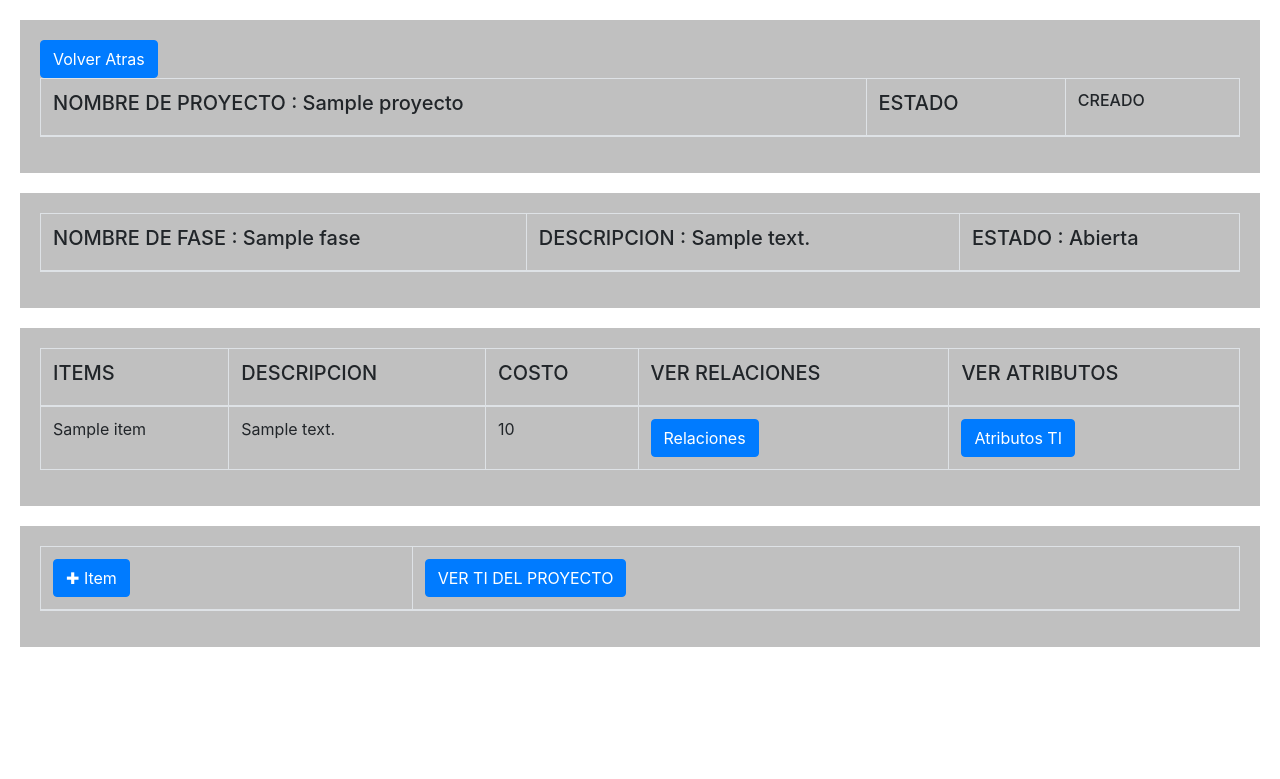
After one commit to rduarte01/GestionItem, a Django app: page /detallesFase/1 in a window 1280 px wide. The commit adds this page. Shown: the top 779 px of the page. Run offline with Django 3.2, Linux system fonts and the light colour scheme; a user stored in the database is signed in; tables that the repository leaves empty hold one stand-in row (values such as "Sample post"); some libraries are stand-ins or nearby versions.

Commit message:
Se añade template para visualizar detalles de la fase y se valida +item

```diff
--- a/GestionItem/settings.py
+++ b/GestionItem/settings.py
@@ -96,7 +96,7 @@ DATOS CAMBIADOS
 DATABASES = {
     'default': {
         'ENGINE': 'django.db.backends.postgresql',
-        'NAME': 'prueba2',
+        'NAME': 'prueba',
         'USER':'postgres',
         'PASSWORD':'root',
         'HOST':'127.0.0.1',
--- a/gestion/models.py
+++ b/gestion/models.py
@@ -236,6 +236,7 @@ class Atributo_Item(models.Model):
     """ID DEL TI CON EL CUAL SE IDENTIFICARA"""
     id_item= models.ForeignKey(Item, on_delete = models.CASCADE)
     """EL ITEM AL CUAL ESTA ASIGNADO"""
+    #tipo=models.CharField(max_length=20)
     valor=models.CharField(max_length=1000)
     """VALOR QUE SERA STRING PERO DEPENDIENDO DEL ATRIBUTO SE PODRA OBTENER EL VALOR REQUERIDO"""
 
--- a/gestion/templates/Item.html
+++ b/gestion/templates/Item.html
@@ -26,7 +26,7 @@
 
 {% block contect %}
 {% if perms.gestion.is_gerente %}
-    <a class="btn btn-primary" href="{%url 'gestion:menu'%}" role="button">Volver Atras</a>
+    <a class="btn btn-primary" href="javascript:history.back()" role="button">Volver Atras</a>
 
       <div class="jumbotron">
 
--- /dev/null
+++ b/gestion/templates/detallesFase.html
@@ -0,0 +1,91 @@
+{% load guardian_tags %}
+{% get_obj_perms request.user for proyectos as "proyecto_perms" %}
+    <title>Detalle de Fase</title>
+{% load bootstrap4 %}
+{% bootstrap_css %}
+{% bootstrap_javascript jquery='full' %}
+
+<html>
+<head>
+<style>
+.cities {
+  background-color: silver;
+  color: white;
+  margin: 20px;
+  padding: 20px;
+}
+</style>
+</head>
+<body>
+
+<div class="cities">
+<table class="table table-bordered">
+<a class="btn btn-primary" href="javascript:history.back()" role="button">Volver Atras</a>
+      <thead>
+
+    <tr>
+        <td><h5>NOMBRE DE PROYECTO : {{proyectos.nombre}}</h5></td>
+        <td><h5>ESTADO</h5></td>
+        <td><h6>{{proyectos.estado}}</h6></td>
+    </tr>
+
+    </thead>
+</table>
+</div>
+
+
+<div class="cities">
+<table class="table table-bordered">
+      <thead>
+    <tr>
+        <td><h5>NOMBRE DE FASE : {{fases.nombre}}</h5></td>
+        <td><h5>DESCRIPCION : {{fases.descripcion}}</h5></td>
+        <td><h5>ESTADO : {{fases.estado}}</h5></td>
+    </tr>
+
+    </thead>
+
+</table>
+</div>
+
+
+<div class="cities">
+<table class="table table-bordered">
+
+    <thead>
+    <tr>
+        <td><h5>ITEMS</h5></td>
+        <td><h5>DESCRIPCION</h5></td>
+        <td><h5>COSTO</h5></td>
+        <td><h5>VER RELACIONES</h5></td>
+        <td><h5>VER ATRIBUTOS</h5></td>
+
+    </tr>
+    </thead>
+    <tbody>
+        {%for items in items %}
+        <tr>
+            <td>{{items.nombre}}</td>
+            <td>{{items.descripcion}}</td>
+            <td>{{items.costo}}</td>
+           <td><a type="button" class="btn btn-primary"  href="{% url 'gestion:listar_relaciones' items.id_item %}" >Relaciones</a></td>
+           <td><a type="button" class="btn btn-primary"  href="{% url 'gestion:listar_atributos' items.ti.id_ti    items.id_item  %}" >Atributos TI</a></td>
+        </tr>
+        {%endfor%}
+<tbody>
+  </table>
+ </div>
+</body>
+</html>
+
+    <div class="cities">
+<table class="table table-bordered">
+      <thead>
+    <tr>
+            <td><a href="{% url 'gestion:crearItem' fases.id_Fase %}" class="btn btn-primary">✚ Item</a></td>
+
+            <td><a href="{% url 'gestion:listar_tipo_item' proyectos.id_proyecto %}"class="btn btn-primary">VER TI DEL PROYECTO</a></td>
+    </tr>
+    </thead>
+</table>
+</div>
--- a/gestion/urls.py
+++ b/gestion/urls.py
@@ -1,7 +1,7 @@
 from django.urls import path
 from .views import crearFase, listar_auditoria,listar_proyectos, proyectoCancelado
 from . import views
-from .views import estadoProyecto,detallesProyecto,UsersProyecto,desvinculacionProyecto,ModificarRol,VerRoles,agregarUsuarios, VerUsersEnEspera, ActualizarUser, CrearRol, crearItem,agg_listar_tipo_item,aggAtributos,relacionarItem
+from .views import estadoProyecto,detallesProyecto,UsersProyecto,desvinculacionProyecto,ModificarRol,VerRoles,agregarUsuarios, VerUsersEnEspera, ActualizarUser, CrearRol, crearItem,agg_listar_tipo_item,aggAtributos,relacionarItem,detallesFase,listar_relaciones,listar_atributos
 
 
 
@@ -42,5 +42,8 @@ urlpatterns = [
     path('crearItem/<int:Faseid>', views.crearItem, name="crearItem"),
     path('aggAtributos/<int:idTI>', views.aggAtributos, name="aggAtributos"),
     path('relacionarItem/<int:id_proyecto><int:id_item>', views.relacionarItem, name="relacionarItem"),
+    path('detallesFase/<int:idFase>', views.detallesFase, name="detallesFase"),
+    path('listar_relaciones/<int:idItem>', views.listar_relaciones, name="listar_relaciones"),
+    path('listar_atributos/<int:idAtributoTI>/<int:id_item>', views.listar_atributos, name="listar_atributos"),
 
 ]
--- a/gestion/views.py
+++ b/gestion/views.py
@@ -28,7 +28,7 @@ PROYECTOS_USUARIO=[]
 CANTIDAD=1
 """SE UTILIZA PARA GUARDAR LA CANTIDAD DE FASES DE UN PROYECTO"""
 
-
+#RUBEN
 def estadoProyecto(request,pk):
     """ RECIBE EL ID DEL PROYECTO A CAMBIAR SU ESTADO Y EL ESTADO NUEVO MEDIANTE EL POST"""
     form=FormProyectoEstados(request.POST)
@@ -82,19 +82,19 @@ def estadoProyecto(request,pk):
         'proyecto':p
     }
     return render(request, 'estadoProyecto.html',context)
-
+#RUBEN
 def registrarAuditoria(user,accion):
     """FUNCION QUE REGISTRA EN LA  TABLA AUDITORIA LO QUE SE REALIZA EN EL SISTEMA"""
     showtime = strftime("%Y-%m-%d %H:%M:%S", gmtime())
     p = Auditoria(usuario= user,fecha=showtime, accion=accion)###### FALTA ARREGLAR USER
     p.save()
-
+#RUBEN
 def CorreoMail(asunto,mensaje,correo):
     """ FUNCION QUE RECIBE UN ASUNTO, MENSAJE Y UN CORRREO ELECTRONICO AL CUAL SE LE ENVIA UN CORREO
     ELECTRONICO DE ACUERDO A UNA ACCION"""
     mail=EmailMessage(asunto,mensaje,to={correo})
     mail.send()
-
+#RUBEN
 def Contactos(request):
     """DESPLIEGA UN APARTADO EN DONDE EL USUARIO INGRESA SU DUDA O INCONVENIENTE Y SE ENVIA A LOS DESARROLLADORES
     DEL SISTEMA DE MODO A ACLARAR O SOLUCIONAR INQUIETUDES
@@ -117,8 +117,7 @@ def Contactos(request):
     registrarAuditoria(request.user,'Ingreso en el apartado contactos')
     return render(request,'Contactos.html', context)
 
-
-
+#RUBEN
 def CantProyectos(request):
     """ RETORNA LA LISTA DE ID DE LOS PROYECTOS ASOCIADOS AL USUARIO ACTUAL """
     user = request.user#### SE UTILIZA PARA QUITAR EL ID DEL USUARIO ACTUAL
@@ -145,7 +144,7 @@ def menu(request):
         registrarAuditoria(request.user ,'Inicio Menu en espera de aprobacion')
         return render(request, 'MenuEnEspera.html')
 
-
+#RUBEN
 def agregarUsuarios(request,pk,nroFase):#esta enlazado con la clase FaseForm del archivo getion/forms
     """
     RECIBE EL ID DEL PROYECTO Y MUESTRA LOS USUARIOS QUE PUEDEN SER AÑADIDOS A EL
@@ -182,7 +181,7 @@ def agregarUsuarios(request,pk,nroFase):#esta enlazado con la clase FaseForm del
 
         return render(request, 'agregarUsuarios.html', {'form': form,'list':list,'pk':pk})
 
-
+#RUBEN
 def creacionProyecto(request):
     """PLANTILLA DE FORMULARIO PARA LA CREACION DE UN PROYECTO"""
 
@@ -266,7 +265,6 @@ def getUsers(request):
     users = User.objects.all()
     return render(request,'perfil_usuarios.html',{'usuarios':users})
 
-
 #jesus
 def ver_usuarios_aprobados(request):
     '''Lista todos los usarios aprobados en el sistema '''
@@ -347,8 +345,6 @@ def tipo_item_views_create(request,id_fase):
         return render(request, 'crear_tipo_item.html', context)
 #Vistas agregadas por jesus
 
-
-
 def add_atribute(request,nombre_ti,cantidad_atributos,fase_id):
     ''' Sirve para poder crear un nuevo atributo, asociando ese atributo a un tipo de item'''
     fase=Fase.objects.get(id_Fase=fase_id)
@@ -369,7 +365,6 @@ def add_atribute(request,nombre_ti,cantidad_atributos,fase_id):
                 }
         return render(request,'crear_atributo.html',contexto)
 
-
 #jesus
 def recoger_datos_tipo_item(my_form):
     '''Sirve para recoger los datos despues de un POST en un formulario de tipo de item, retorna el
@@ -388,7 +383,6 @@ def recoge_datos_atributo(form):
     obligatoriedad = form.cleaned_data.get('es_obligatorio')
     tipo_dato_atibuto = form.cleaned_data.get('tipo_dato')
     return nombre_atributo,obligatoriedad,tipo_dato_atibuto
-
 
 def recoger_datos_usuario_settings(form):
     '''Sirve para recoger los datos despues de un POST en un formulario de UsuarioSetting, retorna tres valores
@@ -448,7 +442,7 @@ def crearFase(request,nroFase):
     'form': fase
     }
     return render(request, 'crear_fase.html', context)
-
+#RUBEN
 def listar_auditoria(request):
     """ LISTA LOS REGISTROS DE LA TABLA AUDITORIA """
     auditoria = Auditoria.objects.all()
@@ -456,8 +450,7 @@ def listar_auditoria(request):
         'auditoria':auditoria
     }
     return render(request, 'Auditoria.html', context)
-
-
+#RUBEN
 def AggUser(request,pk):#esta enlazado con la clase FaseForm del archivo getion/forms
     """
     MEDIANTE UN PROYECTO EXISTENTE, DA LA POSIBILIDAD DE AÑADIR MAS USUARIOS AL PROYECTO,
@@ -495,8 +488,7 @@ def AggUser(request,pk):#esta enlazado con la clase FaseForm del archivo getion/
                list.append(form[i].user.id)
 
         return render(request, 'AggUser.html', {'form': form,'list':list,'pk':pk})
-
-
+#RUBEN
 def UsersProyecto(request,pk):#esta enlazado con la clase FaseForm del archivo getion/forms
     """
     LISTA LOS USUARIOS DE UN PROYECTO
@@ -527,14 +519,13 @@ def UsersProyecto(request,pk):#esta enlazado con la clase FaseForm del archivo g
                list.append(form[i].id)
 
         return render(request, 'UsersProyecto.html', {'form': form,'list':list,'pk':pk,'proyecto':proyecto})
-
-
+#RUBEN
 def desvinculacionProyecto(request,pk,pk_user):
     """DESVINCULA UN USUARIO DE UN PROYECTO"""
     instanceUser = User_Proyecto.objects.filter(proyecto_id = pk, user_id = pk_user)
     instanceUser.delete()
     return redirect('gestion:UsersProyecto',pk)
-
+#RUBEN
 def listar_proyectos(request):
     """ LISTA LOS PROYECTOS DEL USUARIO"""
     registrarAuditoria(request.user, 'Lista sus proyectos existentes')
@@ -552,7 +543,7 @@ def listar_proyectos(request):
         'cant': cant####CANTIDAD DE PROYECTOS QUE POSEE
     }
     return render(request, 'verProyectos.html', context)
-
+#RUBEN
 def detallesProyecto(request,pk):
     """MUESTRA LAS OPCIONES REALIZABLES SOBRE UN PROYECTO, TAMBIEN MUESTRA LAS FASES DEL MISMO CON SUS
     OPCIONES"""
@@ -566,7 +557,49 @@ def detallesProyecto(request,pk):
         "fases":fases,
     }
     return render(request, 'detallesProyecto.html', context)
+#RUBEN
+def detallesFase(request,idFase):
+    fases = Fase.objects.get(id_Fase=idFase)
+    proyectos= Proyecto.objects.get(id_proyecto=fases.id_Proyecto.id_proyecto)
+    items=Item.objects.filter(fase=fases)
+    relaciones=Relacion.objects.all()
+    atributoTI=Atributo_Item.objects.all()
+    context={
+        "proyectos":proyectos,
+        "fases":fases,
+        "items":items,
+    }
+    return render(request, 'detallesFase.html', context)
 
+def listar_relaciones(request,idItem):
+
+    relaciones= Relacion.objects.filter(inicio_item=idItem)
+    print(relaciones)
+    item=Item.objects.all()
+
+    ### falta desvincular relacion o agregar nueva y cambiar version
+
+    context={
+        "relaciones":relaciones,
+        "item":item,
+    }
+    return render(request, 'listar_relaciones.html', context)
+
+def listar_atributos(request,idAtributoTI,id_item):
+    atributos = Atributo_Item.objects.filter(idAtributoTI=idAtributoTI,id_item=id_item)
+    TI=TipoItem.objects.get(id_ti=idAtributoTI)
+    atributo= Atributo.objects.get(ti=TI)
+    print(atributo)
+    ### falta desvincular relacion o agregar nueva y cambiar version
+
+    context = {
+        "atributos":atributos,
+        "atributo":atributo,
+    }
+    return render(request, 'listar_atributos.html', context)
+
+
+#RUBEN
 def proyectoCancelado(request):
     """METODO PARA CANCELAR UN PROYECTO"""
     x = Proyecto.objects.last()
@@ -713,7 +746,6 @@ class ActualizarUser(UpdateView):
             CorreoMail("Aprobado","Usted fue apobado en el sistema, bienvenido!!",usuario.user.email )
         return super(ActualizarUser, self).post(request, **kwargs)
 
-
 class CrearRol(CreateView):
     """Se muestra la ventana para la creacion de un nuevo rol dentro de un proyecto, en donde se
     especifican los siguientes atributos:"""
@@ -769,7 +801,6 @@ def listar_tipo_item(request,id_proyecto):
     }
     return render (request,'listarTipoItem.html',contexto)
 
-
 class VerRoles(ListView):
     """Vista creada para listar los roles que se encuentra dentro de un proyecto
     """
@@ -792,7 +823,7 @@ class VerRoles(ListView):
         context['listGroup'] = grupList
         context['idProyecto'] = miid
         return context
-
+#RUBEN
 def crearItem(request,Faseid):
     """SE CREA UN ITEM CON EL FORM QUE CONTIENE EL NOMBRE, DESCRIPCION, COSTO, LO UNICO QUE NECESITA ES EL IDFASE AL CUAL VA A PERTENECER EL ITEM
     LUEGO DE CREAR, SE GUARDA LO COMPLETADO CON TODOS LOS CAMPOS OBLIGATORIOS, LUEGO REDIRIGE EN UNA VENTANA EN LA CUAL
@@ -804,16 +835,30 @@ def crearItem(request,Faseid):
 
         datosFormulario= form.cleaned_data
         fase= Fase.objects.filter(id_Fase=Faseid)
+        item=Item(nombre=datosFormulario.get('nombre'),descripcion=datosFormulario.get('descripcion'),costo=datosFormulario.get('costo'),fase=fase[0])
 
-        item=Item(nombre=datosFormulario.get('nombre'),descripcion=datosFormulario.get('descripcion'),costo=datosFormulario.get('costo'),fase=fase[0])
+        try:
+            ti = TipoItem.objects.get(fase=fase[0])
+        except:
+            ti = None
+
+        if (ti==None):# muestra mensaje de error si no hay TI no se puede crear item
+            context = {
+                "mensaje": "LA FASE NO CONTIENE NINGUN TI Y  UN ITEM NECESARIAMENTE REQUIERE UNA, ASI QUE CREELA E INTENTE NUEVAMENTE"": ",
+                "titulo": "NO HAY TIPOS DE ITEM",
+                "titulo_b1": "AÑADE TI A LA FASE",
+                "boton1": "/crearItem/"+str(Faseid) ,
+                "titulo_b2": "VOLVER A DETALLES DE LA FASE",
+                "boton2": "/detallesFase/"+str(Faseid),
+            }
+            return render(request, 'Error.html', context)
         item.save()
         return redirect('gestion:agg_listar_tipo_item',Faseid)
     contexto={
         "form":form
     }
     return render (request,'Item.html',contexto)
-
-
+#RUBEN
 def agg_listar_tipo_item(request,Fase):
     """LISTA LOS TIPOS DE ITEMS DE UNA FASE EN ESPECIFICA, RECIBE EL ID DE LA FASE, AL SELECCIONAR EL TI SE GUARDA EN EL ITEM
     CORRESPONDIENTE Y SE REDIRIGE A UNA VENTANA EN LA QUE SE CARGAN LOS ATRIBUTOS DE DICHO TI SELECCIONADO"""
@@ -823,14 +868,14 @@ def agg_listar_tipo_item(request,Fase):
         tipoItem2 = TipoItem.objects.filter(nombre=x,fase_id=Fase)
         item.ti =tipoItem2[0]
         item.save()
+
         return redirect('gestion:aggAtributos',tipoItem2[0].id_ti)
     tipoItem = TipoItem.objects.filter(fase_id=Fase)
     contexto={
         'TipoItem':tipoItem
     }
     return render (request,'aggTI.html',contexto)
-
-
+#RUBEN
 def aggAtributos(request,idTI):
     """SE LISTAN LOS ATRIBUTOS DEL TI SELECCIONADO, SE AGREGA UN CAMPO VALOR EN DONDE SE DEBERA DE INGRESAR EL TIPO DE VALOR
     DE DICHO ATRIBUTO, SE VALIDA SI ES OBLIGATORIO Y MUESTRA MENSAJE DE ERROR SI ESTA VACIO EL CAMPO Y ES OBLIGATORIO,
@@ -850,8 +895,8 @@ def aggAtributos(request,idTI):
                     "boton2": "/aggAtributos/" + str(idTI),
                 }
                 return render(request, 'Error.html', context)
-        for i in x:#SI INGRESO VALORES CORRECTAMENTE LOS GUARDA RELACIONANDO CON EL ITEM CORRESPONDIENTE
-            p = Atributo_Item(idAtributoTI=idTI,id_item=item,valor=i)
+        for i in range(len(x)):#SI INGRESO VALORES CORRECTAMENTE LOS GUARDA RELACIONANDO CON EL ITEM CORRESPONDIENTE
+            p = Atributo_Item(idAtributoTI=idTI,id_item=item,valor=x[i])
             p.save()
         itemID=Item.objects.last()
         ti=TipoItem.objects.get(id_ti=idTI)
@@ -861,9 +906,7 @@ def aggAtributos(request,idTI):
         'atributos':atributos
     }
     return render (request,'aggAtributos.html',contexto)
-
-
-
+#RUBEN
 def relacionarItem(request,id_proyecto,id_item):
     """
     SE MUESTRAN TODOS LOS ITEMS DE UN PROYECTO QUE SE ENCUENTRAN ACTIVOS EN EL MISMO, SE TENDRA LA POSIBILIDAD
@@ -874,6 +917,10 @@ def relacionarItem(request,id_proyecto,id_item):
     -QUE SI NO ES LA PRIMERA FASE QUE TENGA RELACIONES DIRECTA O INDIRECTAMENTE CON LA FASE 1
     """
     items = Item.objects.filter(actual=True)
+    list = []#se guardaran todos los items del proyecto
+    for i in range(items.count()):  ###todos los items del proyecto
+        if items[i].fase.id_Proyecto.id_proyecto == id_proyecto and id_item != items[i].id_item:
+            list.append(items[i].id_item)
     if request.method == 'POST': #preguntamos primero si la petición Http es POST ||| revienta todo con este
         some_var=request.POST.getlist('checkbox')
 
@@ -887,12 +934,13 @@ def relacionarItem(request,id_proyecto,id_item):
         for id in some_var:###### SE GUARDAN LAS RELACIONES
             p = Relacion(inicio_item=id_item,fin_item=id)
             p.save()
+
+        #----------------------------------------------------------#
+        ## se puede volver generico si se restringe preguntando si el item es igual al ultimo
         version=Versiones(id_Version=1,id_item=id_item)#SE GUARDA LA VERSION
         version.save()
+        #----------------------------------------------------------#
+
         return redirect('gestion:menu')
     else:
-        list=[]
-        for i in range(items.count()):###todos los items del proyecto
-            if items[i].fase.id_Proyecto.id_proyecto == id_proyecto and id_item !=items[i].id_item:
-               list.append(items[i].id_item)
         return render(request, 'relacionarItem.html', {'form': items,'list':list})
```
Also changed, not shown: gestion/templates/detallesProyecto.html (+4 -5 lines), gestion/templates/listar_atributos.html (added, +48 -0 lines), gestion/templates/listar_relaciones.html (added, +49 -0 lines).
